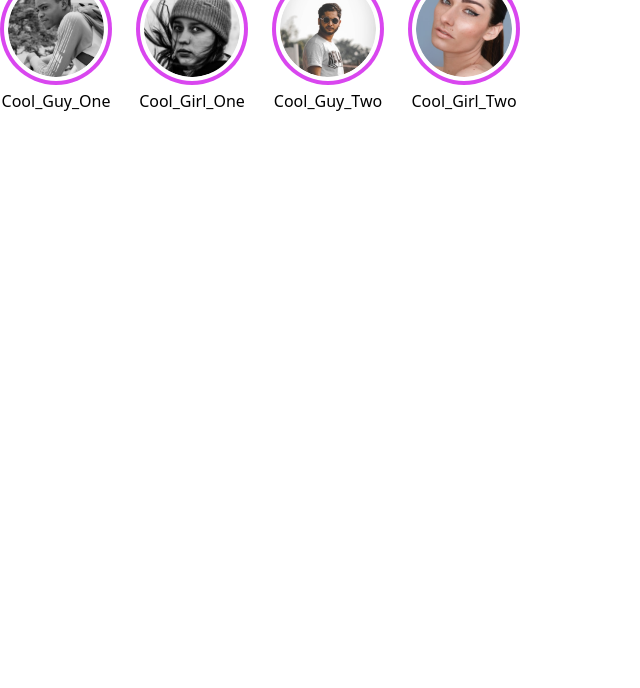
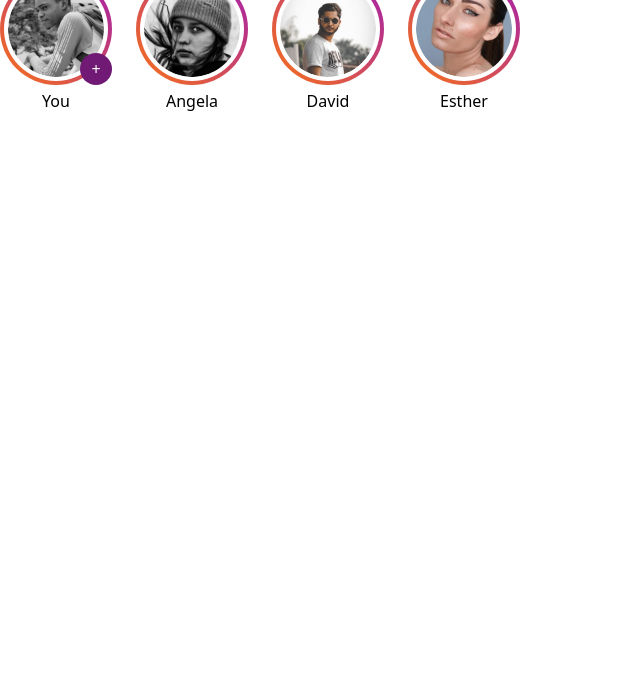
Before and after one commit to trend87/Fake-Stories, a website built with Parcel: page src/index.html in a window 1280 px wide. Shown: the part 112-800 px from the top of the page, without its empty margins (0-640 px from the left). Built offline with nearby package versions, Linux system fonts and the light colour scheme.

Commit message:
renamed stories and add button to you

```diff
--- a/src/index.html
+++ b/src/index.html
@@ -14,40 +14,41 @@
     <div>
         <ul class="flex space-x-6">
             <li class="flex flex-col items-center space-y-1 ">
-                <div class="bg-fuchsia-500 p-1 rounded-full">
-                    <a class="block bg-white p-1 rounded-full" href="#">
+                <div class="relative bg-gradient-to-tr from-orange-500 to-fuchsia-700 p-1 rounded-full">
+                    <a class="block bg-white p-1 rounded-full hover:-rotate-6 transform transition" href="#">
                         <img class="h-24 w-24 rounded-full" src="./assets/images/guy1.png" alt="guy1">
                     </a>
+                    <button class="absolute bottom-0 right-0 bg-fuchsia-900 h-8 w-8 text-white rounded-full">+</button>
                 </div>
 
-                <a href="#">Cool_Guy_One</a>
+                <a href="#">You</a>
             </li>
             <li class="flex flex-col items-center space-y-1 ">
-                <div class="bg-fuchsia-500 p-1 rounded-full">
-                    <a class="block bg-white p-1 rounded-full" href="#">
+                <div class="bg-gradient-to-tr from-orange-500 to-fuchsia-700 p-1 rounded-full">
+                    <a class="block bg-white p-1 rounded-full hover:-rotate-6 transform transition" href="#">
                         <img class="h-24 w-24 rounded-full" src="./assets/images/girl1.png" alt="girl1">
                     </a>
                 </div>
 
-                <a href="#">Cool_Girl_One</a>
+                <a href="#">Angela</a>
             </li>
             <li class="flex flex-col items-center space-y-1 ">
-                <div class="bg-fuchsia-500 p-1 rounded-full">
-                    <a class="block bg-white p-1 rounded-full" href="#">
+                <div class="bg-gradient-to-tr from-orange-500 to-fuchsia-700 p-1 rounded-full">
+                    <a class="block bg-white p-1 rounded-full hover:-rotate-6 transform transition" href="#">
                         <img class="h-24 w-24 rounded-full" src="./assets/images/guy2.png" alt="guy2">
                     </a>
                 </div>
 
-                <a href="#">Cool_Guy_Two</a>
+                <a href="#">David</a>
             </li>
             <li class="flex flex-col items-center space-y-1 ">
-                <div class="bg-fuchsia-500 p-1 rounded-full">
-                    <a class="block bg-white p-1 rounded-full" href="#">
+                <div class="bg-gradient-to-tr from-orange-500 to-fuchsia-700 p-1 rounded-full">
+                    <a class="block bg-white p-1 rounded-full hover:-rotate-6 transform transition" href="#">
                         <img class="h-24 w-24 rounded-full" src="./assets/images/girl2.png" alt="girl2">
                     </a>
                 </div>
 
-                <a href="#">Cool_Girl_Two</a>
+                <a href="#">Esther</a>
             </li>
         </ul>
     </div>
```
